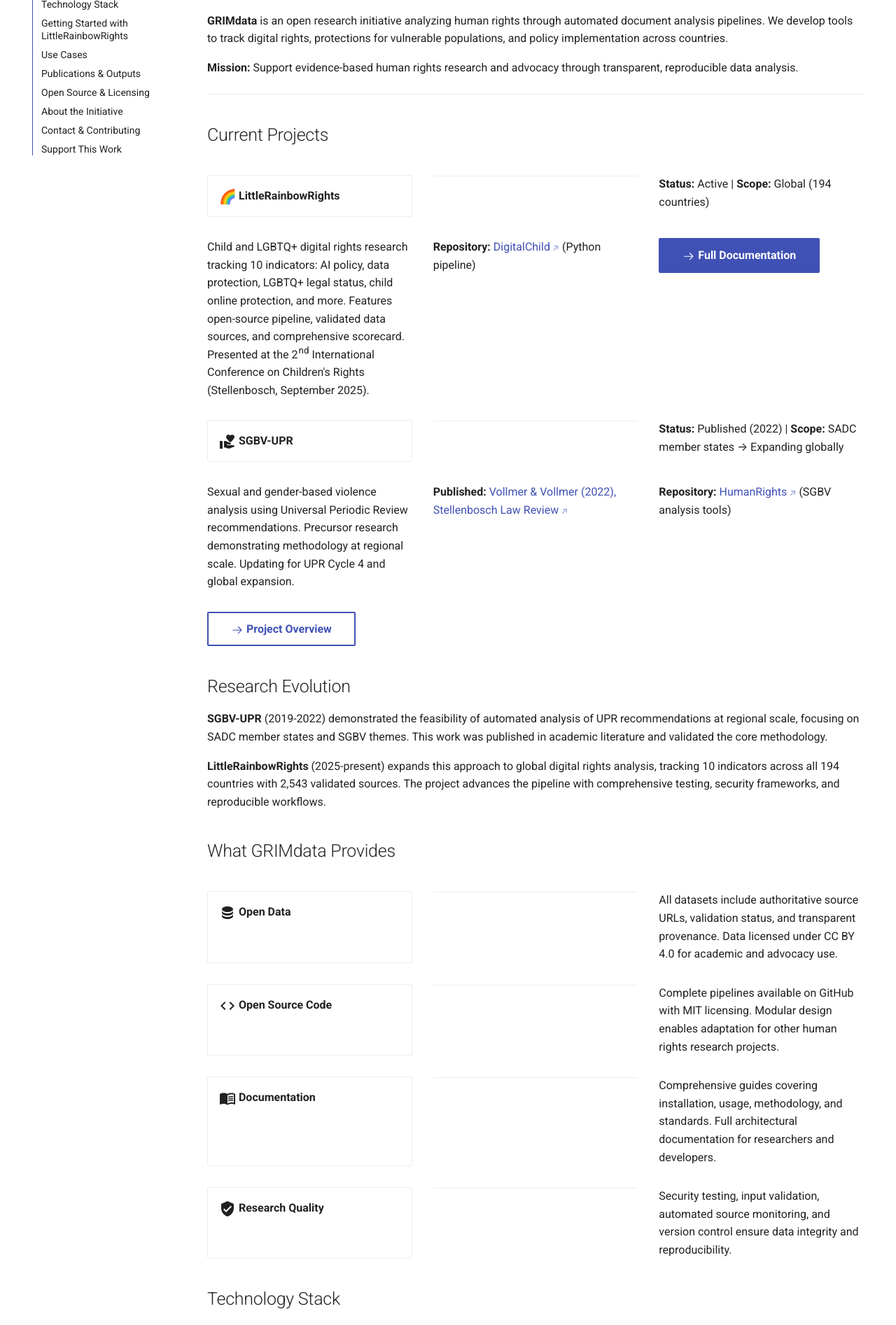
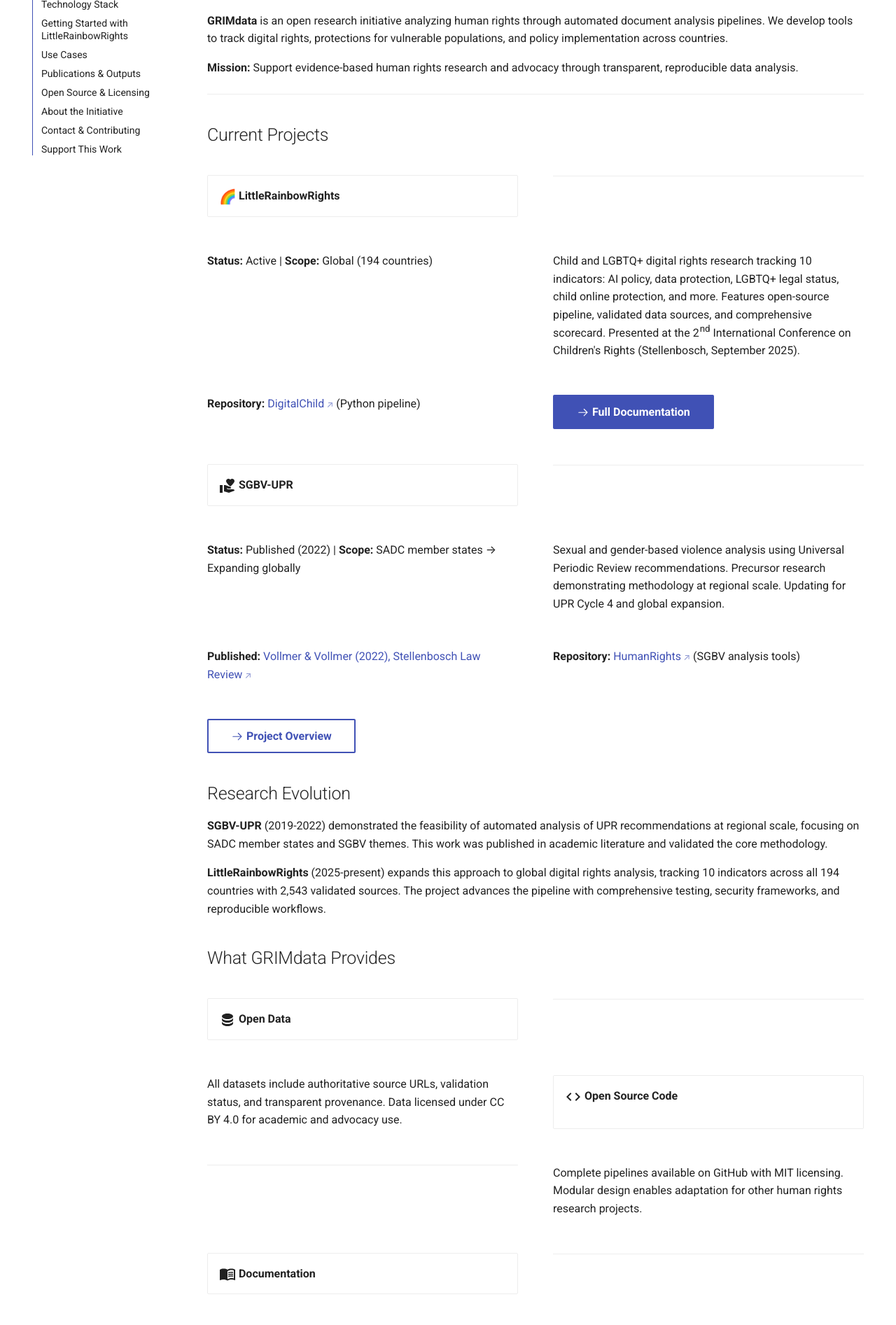
Before and after one commit to MissCrispenCakes/DigitalChild, an MkDocs documentation site: the page built from docs/index.md, in a window 1280 px wide. Shown: the part 306-2199 px from the top of the page at 70% size. Built offline with MkDocs 1.6.1 and Material for MkDocs 9.7.7, drawn with Linux system fonts in a browser that asks for light colours; emoji names are drawn with the system emoji font; a script that is not in the unit is left out; comment, search, counter and statistics services are not loaded.

Commit message:
Fix grid card layout with better spacing
Increase card spacing and sizing for better layout:
- Min card width: 250px → 350px (prevents cramped narrow cards)
- Gap between cards: 1.5rem → 2.5rem (more breathing room)
- Card padding: 1.5rem → 2rem (more internal space)

This should fix the layout cramping issues shown in fix_this.PNG

```diff
--- a/docs/stylesheets/extra.css
+++ b/docs/stylesheets/extra.css
@@ -29,8 +29,8 @@
 /* Card grid styling - consolidated rules */
 .md-typeset .grid.cards {
   display: grid;
-  grid-template-columns: repeat(auto-fit, minmax(250px, 1fr));
-  gap: 1.5rem;
+  grid-template-columns: repeat(auto-fit, minmax(350px, 1fr));
+  gap: 2.5rem;
   margin: 2rem 0;
   width: 100%;
   max-width: 100%;
@@ -52,7 +52,7 @@
   flex-direction: column;
   border: 1px solid var(--md-default-fg-color--lightest);
   border-radius: 0.2rem;
-  padding: 1.5rem;
+  padding: 2rem;
   margin: 0;
   box-sizing: border-box;
   transition: all 0.2s;
```
